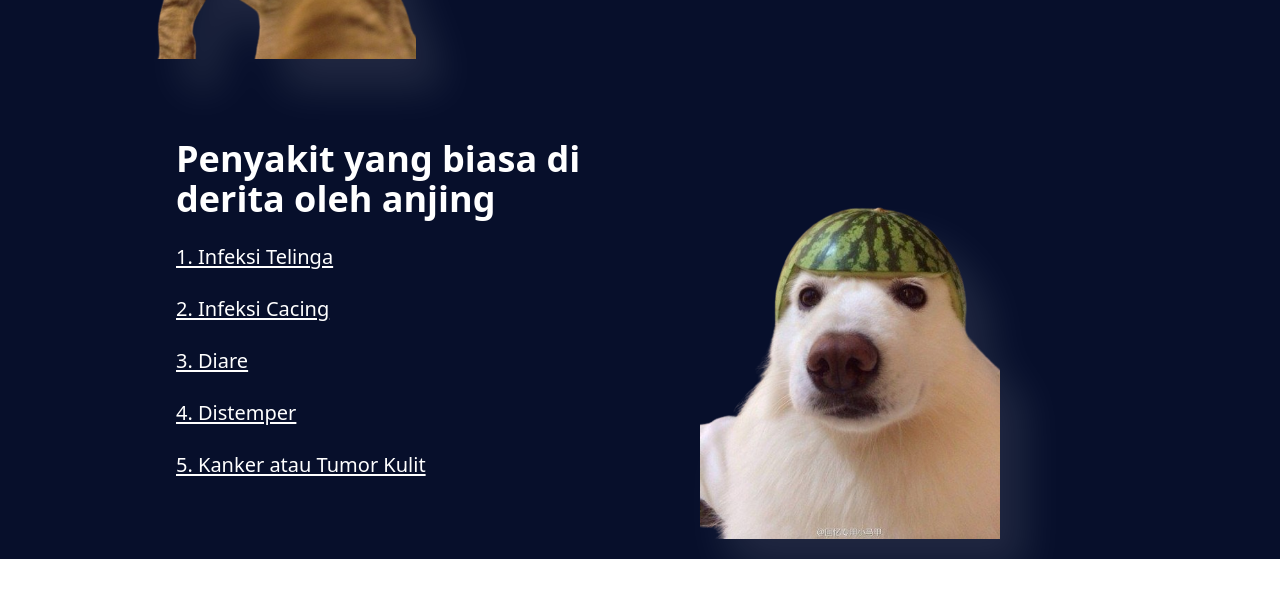
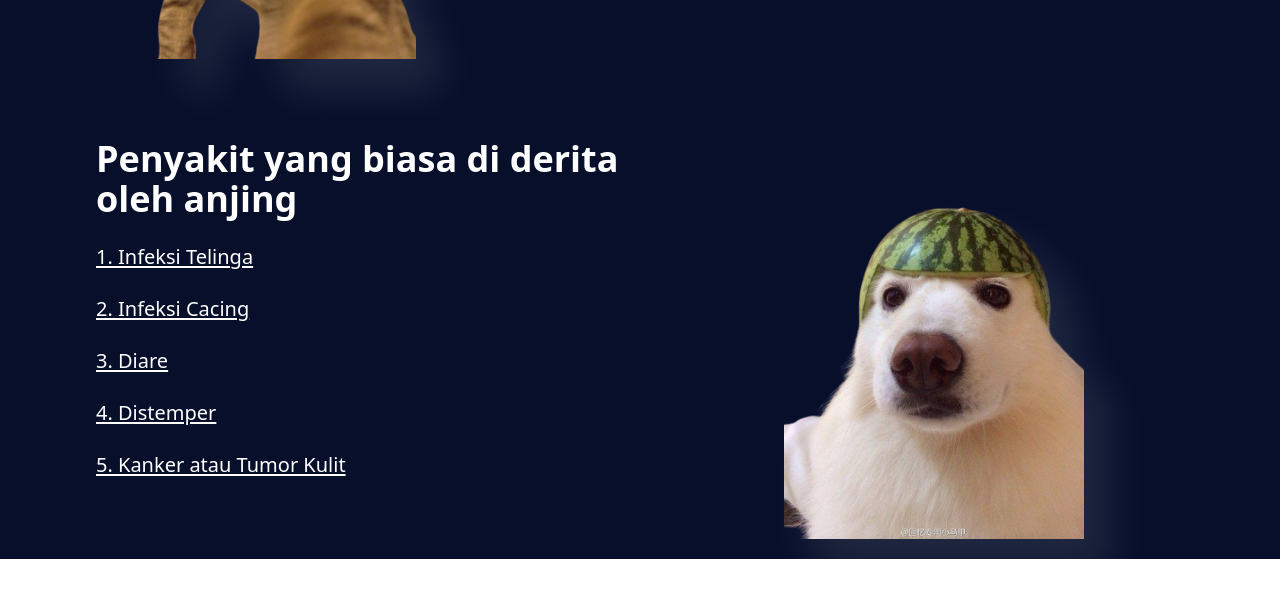
Before and after one commit to baehaky/heloPet, a React (Vite) app: page / in a window 1280 px wide. Shown: the part 1433-2022 px from the top of the page. Built offline with nearby package versions, Linux system fonts and the light colour scheme.

Commit message:
modified:   src/components/CardInformation.jsx

```diff
--- a/src/components/CardInformation.jsx
+++ b/src/components/CardInformation.jsx
@@ -34,16 +34,16 @@ export default function CardInformation() {
             </p>
           </div>
         </div>
-        <div className="flex justify-center lg:ml-20 flex-row-reverse">
+        <div className="flex justify-center flex-row-reverse">
           <div className="w-full hidden lg:block">
             <img
               src={dog}
-              className="w-[300px] ml-5 drop-shadow-[25px_30px_20px_rgba(255,255,255,0.1)]"
+              className="w-[300px] ml-36 drop-shadow-[25px_30px_20px_rgba(255,255,255,0.1)]"
               alt="Cat"
             />
           </div>
-          <div className="w-full flex flex-col gap-6">
-            <h1 className="text-2xl md:text-4xl text-white font-semibold">
+          <div className="w-full flex flex-col gap-y-6">
+            <h1 className="text-2xl md:text-4xl text-white  font-semibold">
               Penyakit yang biasa di derita oleh anjing
             </h1>
             <p className="text-sm sm:text-xl text-white underline-offset-2 underline">
```
